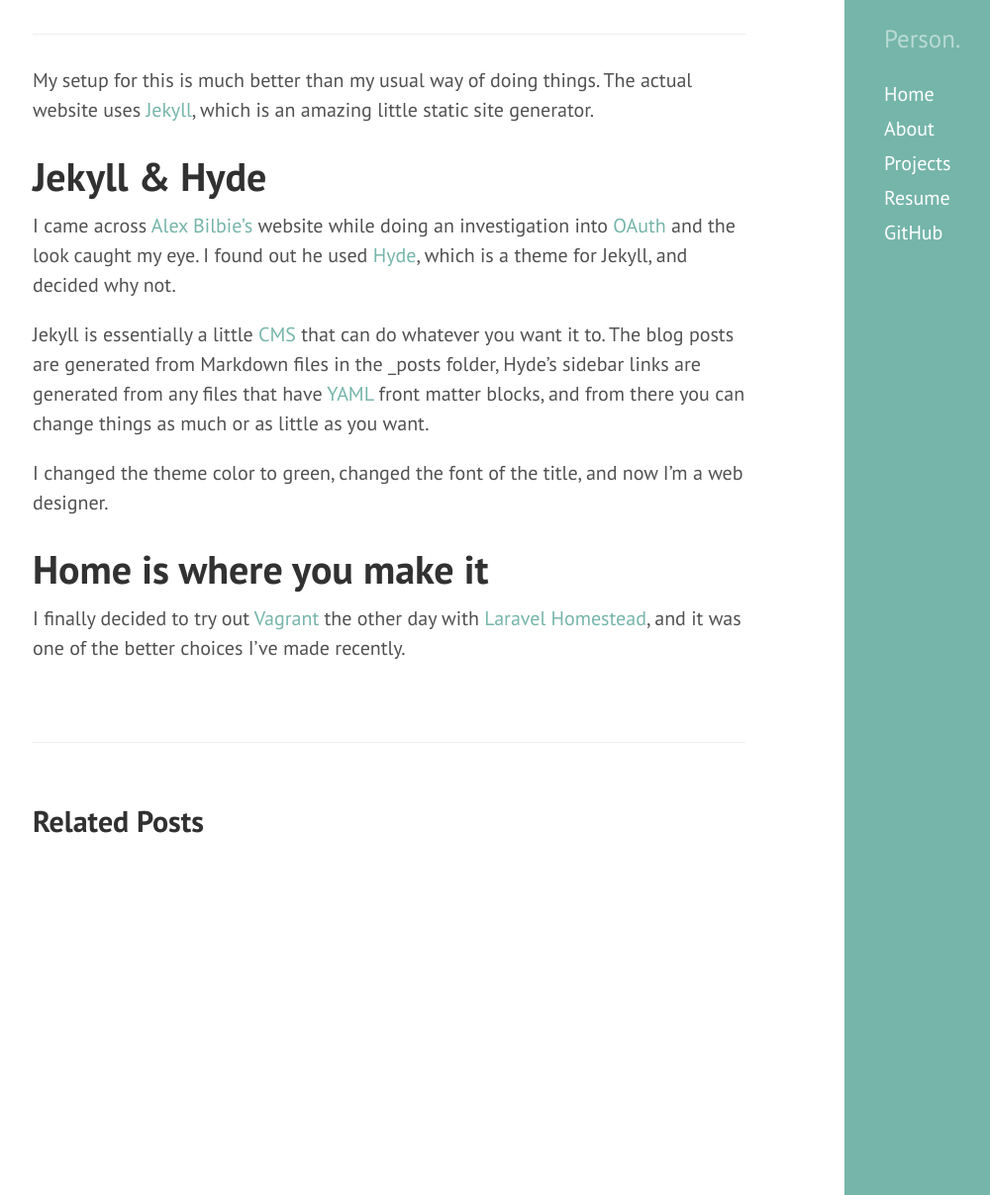
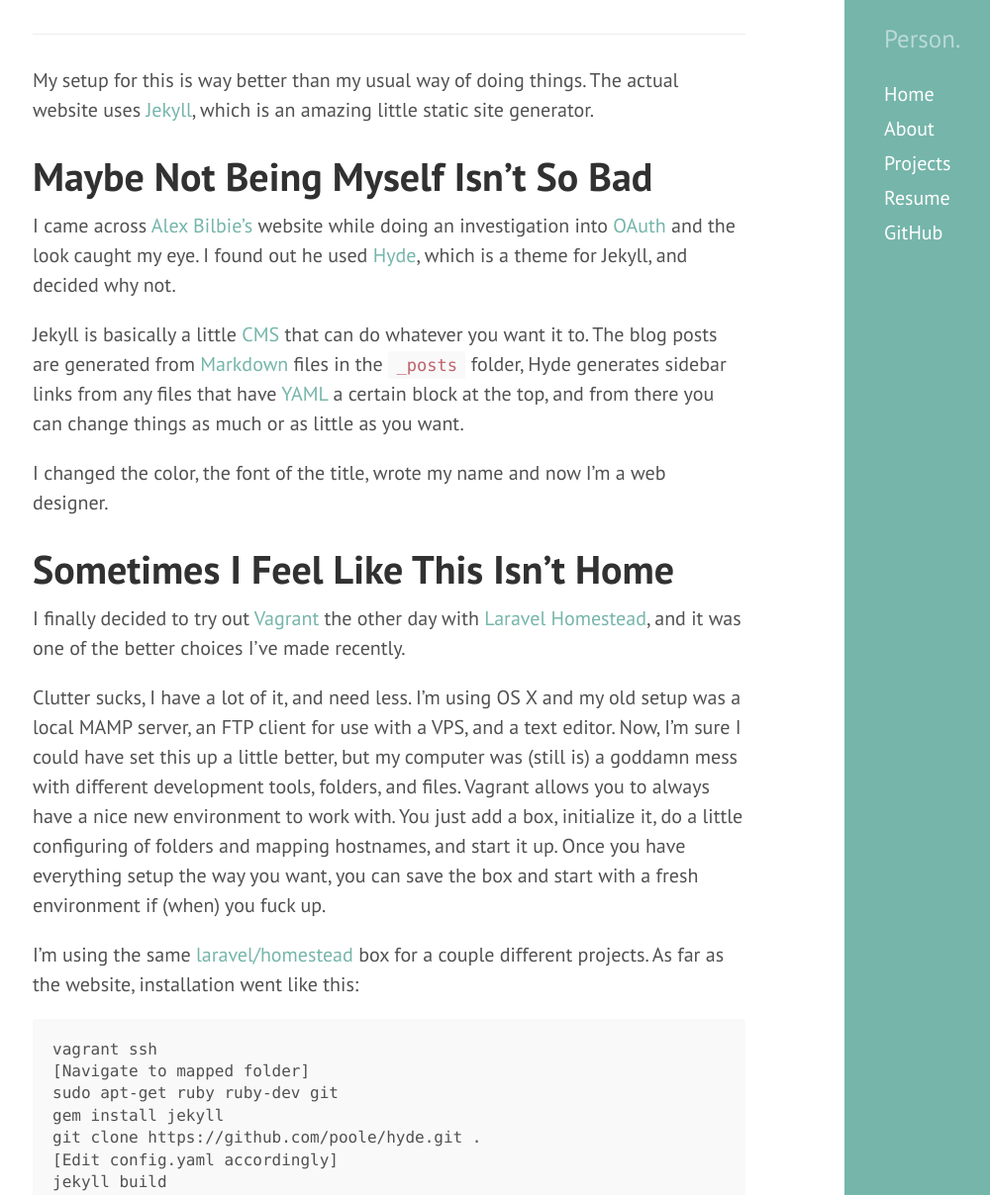
Before and after one commit to DustinAlandzes/DustinAlandzes.github.io, a Jekyll site: the page built from _posts/2015-04-23-hello-world.md, in a window 1280 px wide and 1400 px high, scrolled down 357 px, cut to the strip 192-1400 px from the top of the window. Shown: the whole strip at 99% size, without its empty margins (67-1067 px from the left). Built offline with Jekyll 4.4.1, drawn with Linux system fonts in a browser that asks for light colours; Markdown is read by kramdown in place of the engine named in the settings; some of the changed text lies outside the part shown.

Commit message:
Finished Blog Post

```diff
--- a/_posts/2015-04-23-hello-world.md
+++ b/_posts/2015-04-23-hello-world.md
@@ -9,16 +9,47 @@
 
 -----
 
-My setup for this is much better than my usual way of doing things. The actual website uses [Jekyll](http://jekyllrb.com/), which is an amazing little static site generator.
+My setup for this is way better than my usual way of doing things. The actual website uses [Jekyll](http://jekyllrb.com/), which is an amazing little static site generator.
 
-#Jekyll & Hyde
+#Maybe Not Being Myself Isn't So Bad
 
 I came across [Alex Bilbie's](http://alexbilbie.com/) website while doing an investigation into [OAuth](http://alexbilbie.com/2015/04/oauth-open-redirector-attack/) and the look caught my eye. I found out he used [Hyde](http://hyde.getpoole.com/), which is a theme for Jekyll, and decided why not.
 
-Jekyll is essentially a little [CMS](https://wordpress.org/) that can do whatever you want it to. The blog posts are generated from Markdown files in the _posts folder, Hyde's sidebar links are generated from any files that have [YAML](http://yaml.org/) front matter blocks, and from there you can change things as much or as little as you want.
+Jekyll is basically a little [CMS](https://wordpress.org/) that can do whatever you want it to. The blog posts are generated from [Markdown](http://daringfireball.net/projects/markdown/) files in the `_posts` folder, Hyde generates sidebar links from any files that have [YAML](http://yaml.org/) a certain block at the top, and from there you can change things as much or as little as you want.
 
-I changed the theme color to green, changed the font of the title, and now I'm a web designer.
+I changed the color, the font of the title, wrote my name and now I'm a web designer.
 
-#Home is where you make it
+#Sometimes I Feel Like This Isn't Home
 
 I finally decided to try out [Vagrant](https://www.vagrantup.com/) the other day with [Laravel Homestead](http://laravel.com/docs/5.0/homestead), and it was one of the better choices I've made recently.
+
+Clutter sucks, I have a lot of it, and need less. I'm using OS X and my old setup was a local MAMP server, an FTP client for use with a VPS, and a text editor. Now, I'm sure I could have set this up a little better, but my computer was (still is) a goddamn mess with different development tools, folders, and files. Vagrant allows you to always have a nice new environment to work with. You just add a box, initialize it, do a little configuring of folders and mapping hostnames, and start it up. Once you have everything setup the way you want, you can save the box and start with a fresh environment if (when) you fuck up.
+
+I'm using the same [laravel/homestead](https://atlas.hashicorp.com/laravel/boxes/homestead) box for a couple different projects. As far as the website, installation went like this:
+
+    vagrant ssh
+    [Navigate to mapped folder]
+    sudo apt-get ruby ruby-dev git
+    gem install jekyll
+    git clone https://github.com/poole/hyde.git .
+    [Edit config.yaml accordingly]
+    jekyll build
+    serve personal.dev /home/vagrant/dev/personal/ 80
+    exit
+    [Edit host file accordingly]
+
+
+#Life Gits To Me A Lot
+
+Now... I know I should of been using [Git](http://git-scm.com/) the whole time. I really should of, but I wasn't. Why, Why didn't I, it's so good...
+
+I followed this [DigitalOcean](https://www.digitalocean.com/community/tutorials/how-to-set-up-automatic-deployment-with-git-with-a-vps) tutorial on the matter and pretty much have same thing that Jekyll's [documentation](http://jekyllrb.com/docs/deployment-methods/#git-post-receive-hook) has for the post-receive hook.
+
+My workflow is so nice now. I edit, or make a post or something, make a commit, and push it to live/master, it uploads to the VPS and Github, and I have a post-receive Git hook that compiles everything and updates the wesbite.
+
+    git add -A
+    git commit -m "I'm making a commitment"
+    git push live master
+    [magic]
+
+###And I'm probably doing this all wrong. Oh well.
```
Also changed, not shown: projects.md (+4 -3 lines), 5 other files.
